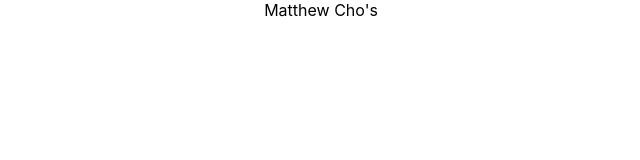
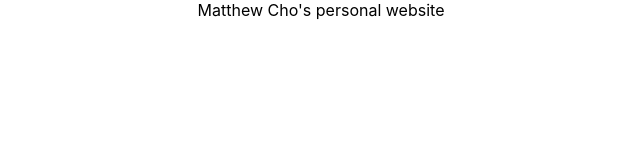
Before and after one commit to mcho9434/matthewchoweb, a React (Create React App) app: page / in a window 1280 px wide. Shown: the top 160 px of the page, without its empty margins (319-959 px from the left). Built offline with nearby package versions, Linux system fonts and the light colour scheme.

Commit message:
website init message

```diff
--- a/src/App.js
+++ b/src/App.js
@@ -4,7 +4,7 @@ import './App.css';
 function App() {
   return (
     <div className="App">
-      Matthew Cho's
+      Matthew Cho's personal website
     </div>
   );
 }
```
